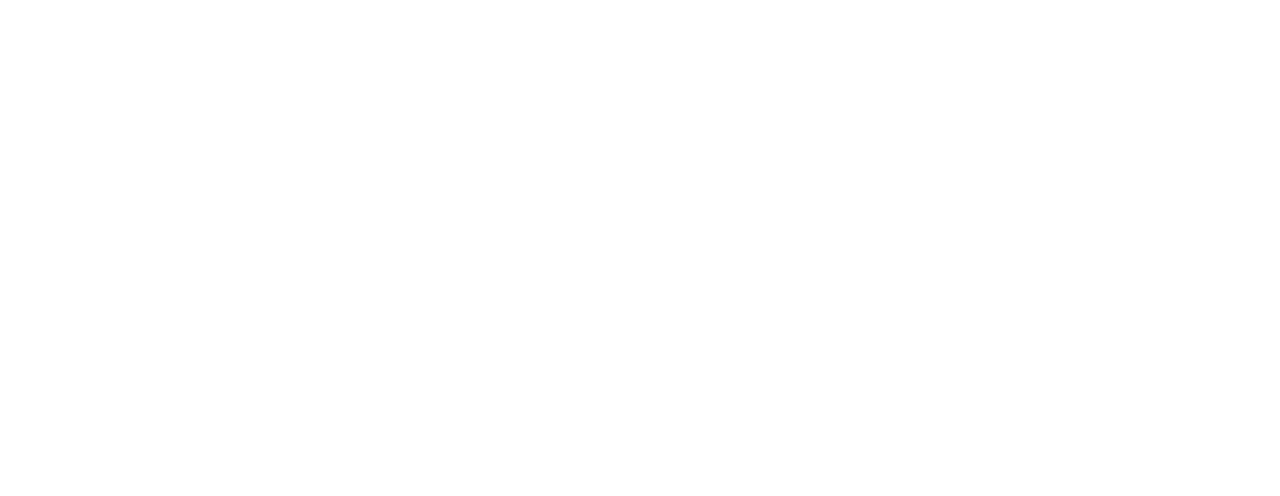
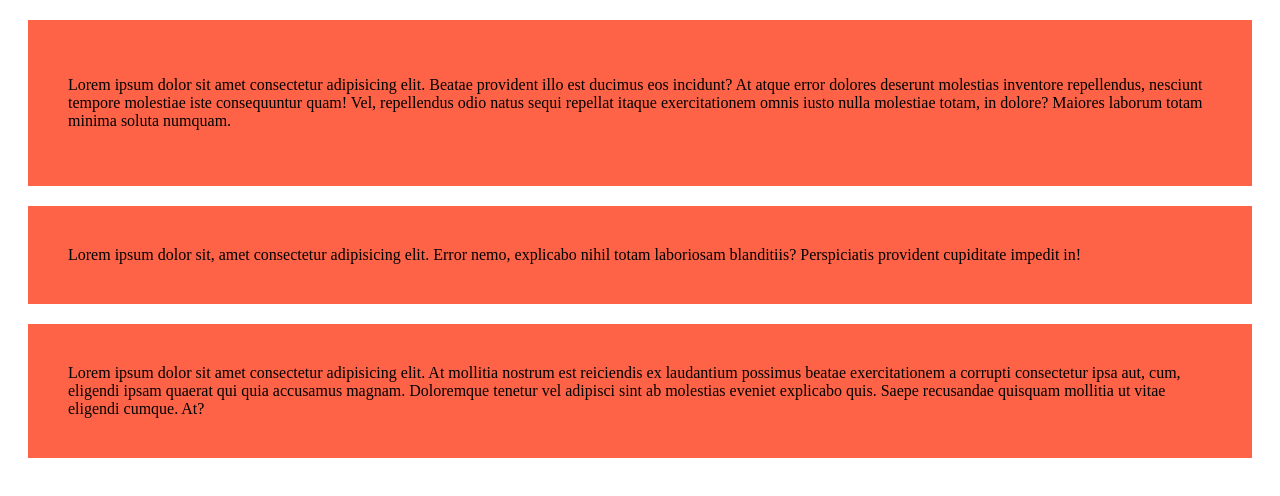
Before and after one commit to sufiansar/my-first-repo, a plain HTML site: page index.html in a window 1280 px wide. Drawn offline with Linux system fonts and the light colour scheme.

Commit message:
first part

```diff
--- a/index.html
+++ b/index.html
@@ -4,8 +4,15 @@
     <meta charset="UTF-8">
     <meta name="viewport" content="width=device-width, initial-scale=1.0">
     <title>Practice</title>
+    <link rel="stylesheet" href="style.css">
 </head>
 <body>
+    <div class="hey">
+        <p>Lorem ipsum dolor sit amet consectetur adipisicing elit. Beatae provident illo est ducimus eos incidunt? At atque error dolores deserunt molestias inventore repellendus, nesciunt tempore molestiae iste consequuntur quam! Vel, repellendus odio natus sequi repellat itaque exercitationem omnis iusto nulla molestiae totam, in dolore? Maiores laborum totam minima soluta numquam.</p>
+    </div>
+    <div class="hey">Lorem ipsum dolor sit, amet consectetur adipisicing elit. Error nemo, explicabo nihil totam laboriosam blanditiis? Perspiciatis provident cupiditate impedit in!</div>
+    <div class="hey">Lorem ipsum dolor sit amet consectetur adipisicing elit. At mollitia nostrum est reiciendis ex laudantium possimus beatae exercitationem a corrupti consectetur ipsa aut, cum, eligendi ipsam quaerat qui quia accusamus magnam. Doloremque tenetur vel adipisci sint ab molestias eveniet explicabo quis. Saepe recusandae quisquam mollitia ut vitae eligendi cumque. At?
 
+    </div>
 </body>
 </html>
--- /dev/null
+++ b/style.css
@@ -0,0 +1,5 @@
+.hey{
+    background-color: tomato;
+    padding: 40px;
+    margin: 20px;
+}
```
